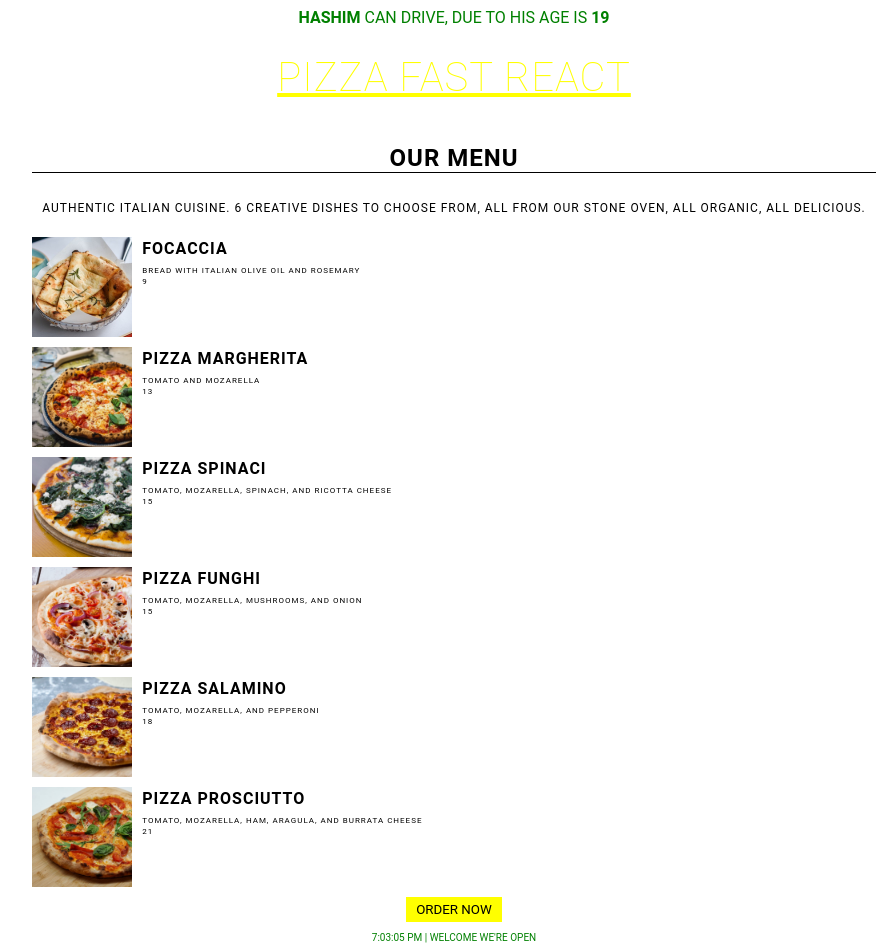
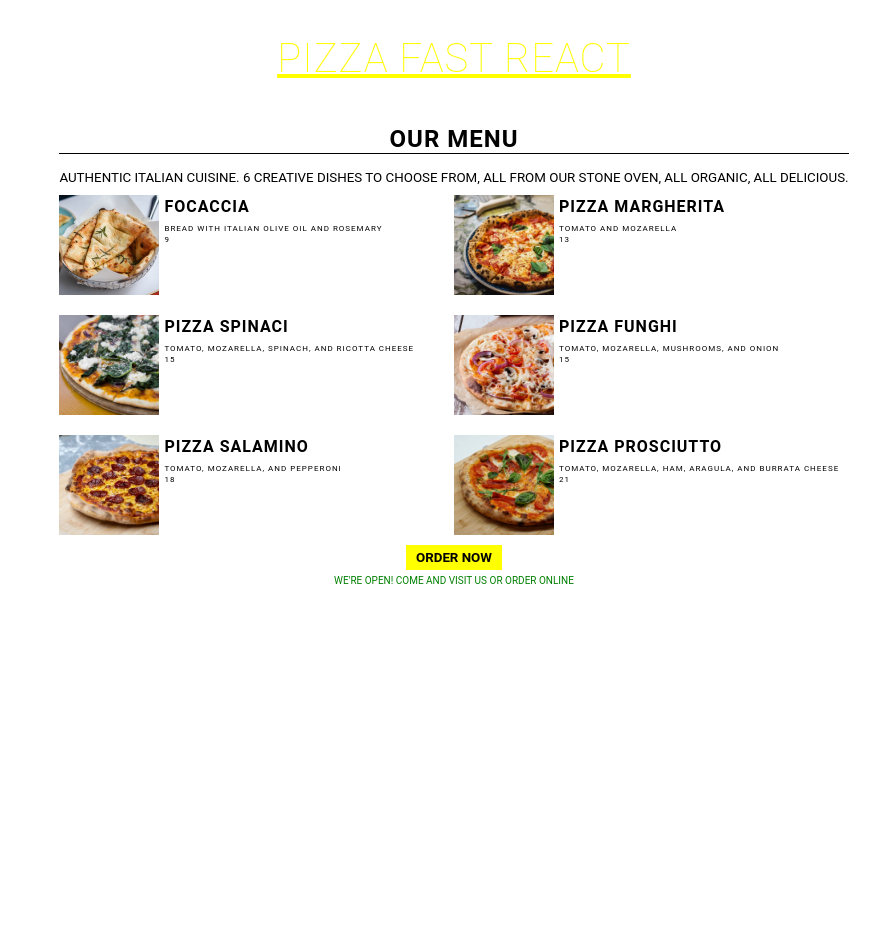
Before and after one commit to hashimmalik59/react-zero-to-hero, a React (Vite) app in the folder 05-section/: page / in a window 1280 px wide. Shown: the whole page, without its empty margins (194-1089 px from the left). After the commit the page ends 808 px from the top, so only its background shows below. Built offline with nearby package versions, Linux system fonts and the light colour scheme.

Commit message:
05-section: Conditional Rendering with &&, Ternary, and Multiple returns

```diff
--- a/05-section/src/App.css
+++ b/05-section/src/App.css
@@ -16,6 +16,11 @@
     align-items: center;
 }
 
+.main-menu {
+    display: grid;
+    grid-template-columns: 1fr 1fr;
+}
+
 .menu {
     display: flex;
     flex-direction: column;
@@ -30,7 +35,7 @@
 
 .pizza {
     display: flex;
-    gap: 10px;
+    gap: 5px;
     margin: 10px 0;
 }
 
@@ -45,7 +50,7 @@ footer {
     display: flex;
     flex-direction: column;
     align-items: center;
-    gap: 10px;
+    gap: 5px;
 
 }
 
@@ -53,10 +58,11 @@ footer button {
     background-color: yellow;
     border: none;
     padding: 5px 10px;
+    font-weight: 600;
 }
 
-.pizza-data {
-    font-size: .75rem;
-    text-align: justify;
-    padding: 0 10px;
+.message {
+    color: red;
+    font-weight: 900;
+    text-align: center;
 }
--- a/05-section/src/App.jsx
+++ b/05-section/src/App.jsx
@@ -7,7 +7,7 @@ import React from 'react'
 // import Menu1 from './components/Menu1'
 // import Bulb from './practice-components/Bulb'
 // import Ticket from './practice-components/Ticket'
-import IsDrive from './practice-components/IsDrive'
+// import IsDrive from './practice-components/IsDrive'
 
 // CSS
 import "./App.css"
@@ -26,7 +26,7 @@ function App() {
             <Menu1 /> */}
             {/* <Bulb status="on" /> */}
             {/* <Ticket age={17} basePrice={100} /> */}
-            <IsDrive name="Hashim" age={19} />
+            {/* <IsDrive name="Hashim" age={19} /> */}
             <Header />
             <Menu />
             <Footer />
--- a/05-section/src/jonas-components/Footer.jsx
+++ b/05-section/src/jonas-components/Footer.jsx
@@ -6,13 +6,20 @@ const Footer = () => {
     const openHour = 12;
     const closeHour = 22;
     const isOpen = hour >= openHour && hour <= closeHour;
+
+    if (!isOpen) return <small style={{ color: "red" }}>Sorry we're close right now comeback at {openHour}:00</small>
+
     return (
         <footer>
             <button>Order Now</button>
-            <small className='bg' style={{
+            {/* <small className='bg' style={{
                 color: isOpen ?
                     "green" : "red"
-            }}>{new Date().toLocaleTimeString()} | {isOpen ? "Welcome we're open" : "Sorry, we're closed!"}</small>
+            }}>{new Date().toLocaleTimeString()} | {isOpen ? "Welcome we're open" : "Sorry, we're closed!"}</small> */}
+
+            {/* {isOpen ? <strong style={{ color: "green" }}>We're Open until {closeHour}:00, order online from here.</strong> : <strong style={{ color: "red" }}>Sorry we're closed!, Our time is {openHour}:00 to {closeHour}:00</strong>} */}
+
+            <small style={{ color: "green" }}>We're open! Come and visit us or order online</small>
         </footer>
     )
 }
--- a/05-section/src/jonas-components/Menu.jsx
+++ b/05-section/src/jonas-components/Menu.jsx
@@ -48,10 +48,20 @@ const pizzaData = [
 import Pizza from "./Pizza"
 
 const Menu = () => {
+
+    const pizza = pizzaData;
+    // const pizza = []; // 0
+
+    const numOfPizzas = pizza.length;
+
     return <main className='menu'>
         <h1>Our Menu</h1>
-        <p className='pizza-data'>Authentic Italian cuisine. 6 creative dishes to choose from, All from our stone oven, all organic, all delicious.</p>
-        <div>
+        {numOfPizzas > 0 &&
+            <small style={{ textAlign: "center" }}>Authentic Italian cuisine. 6 creative dishes to choose from, All from our stone oven, all organic, all delicious.</small>
+        }
+
+        {numOfPizzas > 0 ?
+            <div className='main-menu'>
                 {pizzaData.map(item => (
                     <Pizza
                         pizzaObj={item}
@@ -59,6 +69,8 @@ const Menu = () => {
                     />
                 ))}
             </div>
+            : <p className='message'>We're fixing this, please comeback later.</p>
+        }
 
         {/* <Pizza
             photo="/pizzas/focaccia.jpg"
@@ -96,7 +108,7 @@ const Menu = () => {
             ingredients="Tomato, mozarella, ham, aragula, and burrata cheese"
             price={18}
         /> */}
-    </main>
+    </main >
 }
 
 export default Menu
```
Lines whose indentation alone changed are shown as unchanged.
